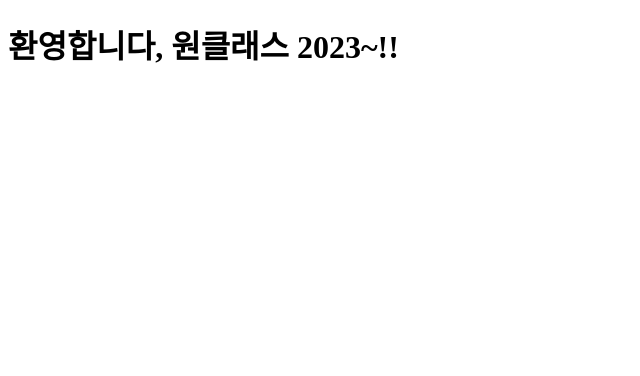
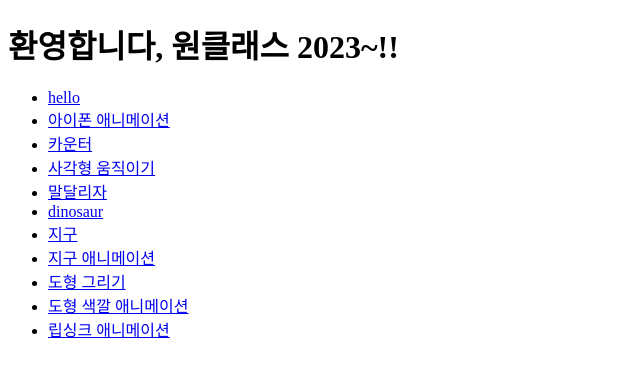
Before and after one commit to sungeun0/oneclass2023, a plain HTML site: page index.html in a window 1280 px wide. Shown: the whole page, without its empty margins (0-640 px from the left). Drawn offline with Linux system fonts and the light colour scheme.

Commit message:
Add files via upload

```diff
--- a/index.html
+++ b/index.html
@@ -10,5 +10,20 @@
     <div>
         <h1>환영합니다, 원클래스 2023~!!</h1>
     </div>
+    <div>
+        <ul>
+            <li><a href="hello.html">hello</a></li>
+            <li><a href="360-viewer.html">아이폰 애니메이션</a></li>
+            <li><a href="counter.html">카운터</a></li>
+            <li><a href="rect.html">사각형 움직이기</a></li>
+            <li><a href="horse.html">말달리자</a></li>
+            <li><a href="dinosaur.html">dinosaur</a></li>
+            <li><a href="earth.html">지구</a></li>
+            <li><a href="earth 2.html">지구 애니메이션</a></li>
+            <li><a href="shape.html">도형 그리기</a></li>
+            <li><a href="shape2.html">도형 색깔 애니메이션</a></li>
+            <li><a href="lip-sync.html">립싱크 애니메이션</a></li>
+        </ul>
+    </div>
 </body>
 </html>
```
